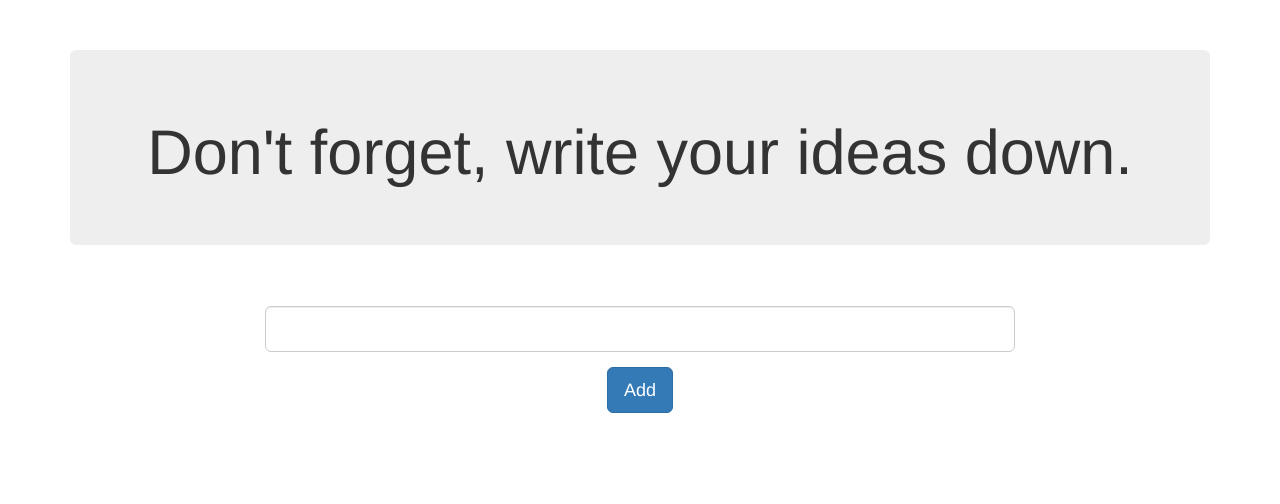
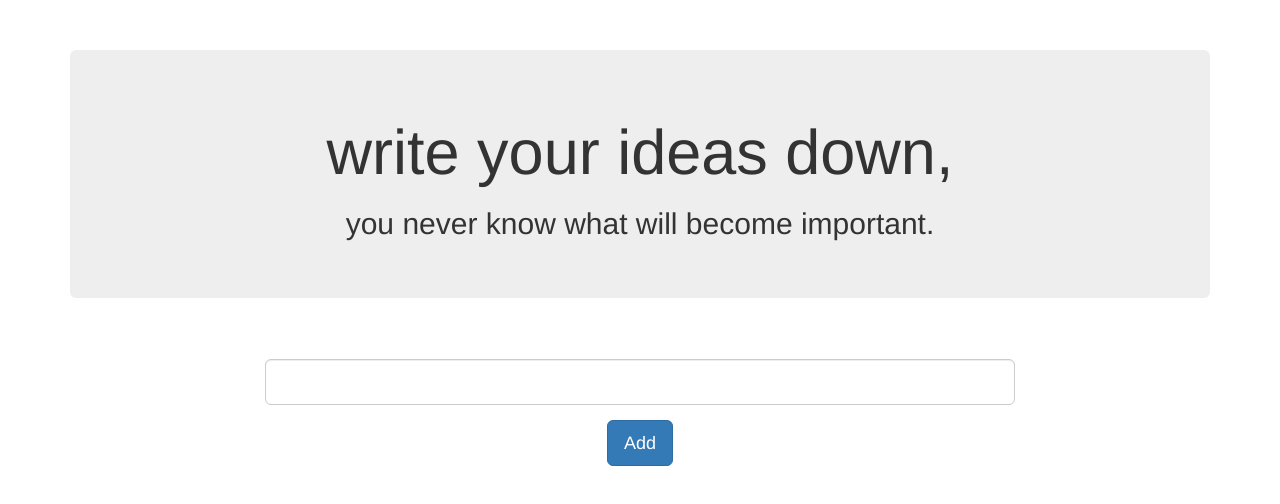
Before and after one commit to apmaros/IdeaDrop, a website: page public/index.html in a window 1280 px wide. Drawn offline with nearby package versions, Linux system fonts and the light colour scheme.

Commit message:
change intro message

```diff
--- a/public/index.html
+++ b/public/index.html
@@ -35,7 +35,8 @@
 
         <!-- HEADER AND TODO COUNT -->
         <div class="jumbotron text-center">
-            <h1>Don't forget, write your ideas down.</h1>
+            <h1>write your ideas down,</h1>
+            <h2>you never know what will become important.</h2>
         </div>
 
         <!-- IDEA LIST -->
```
